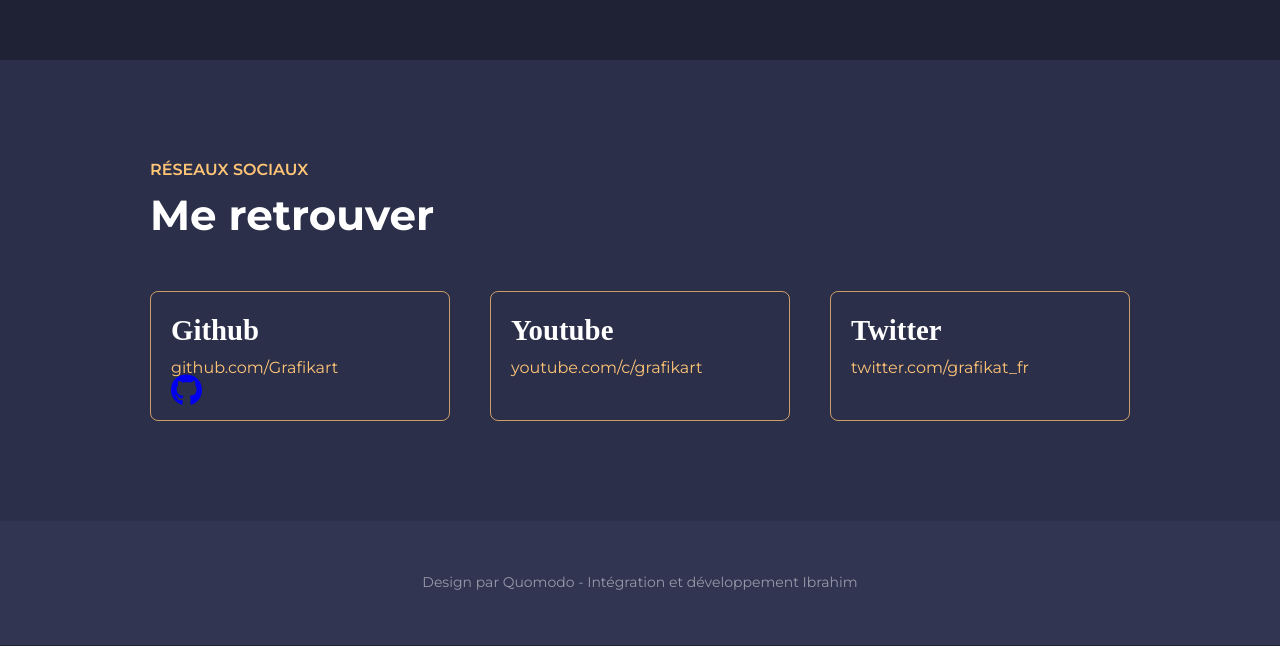
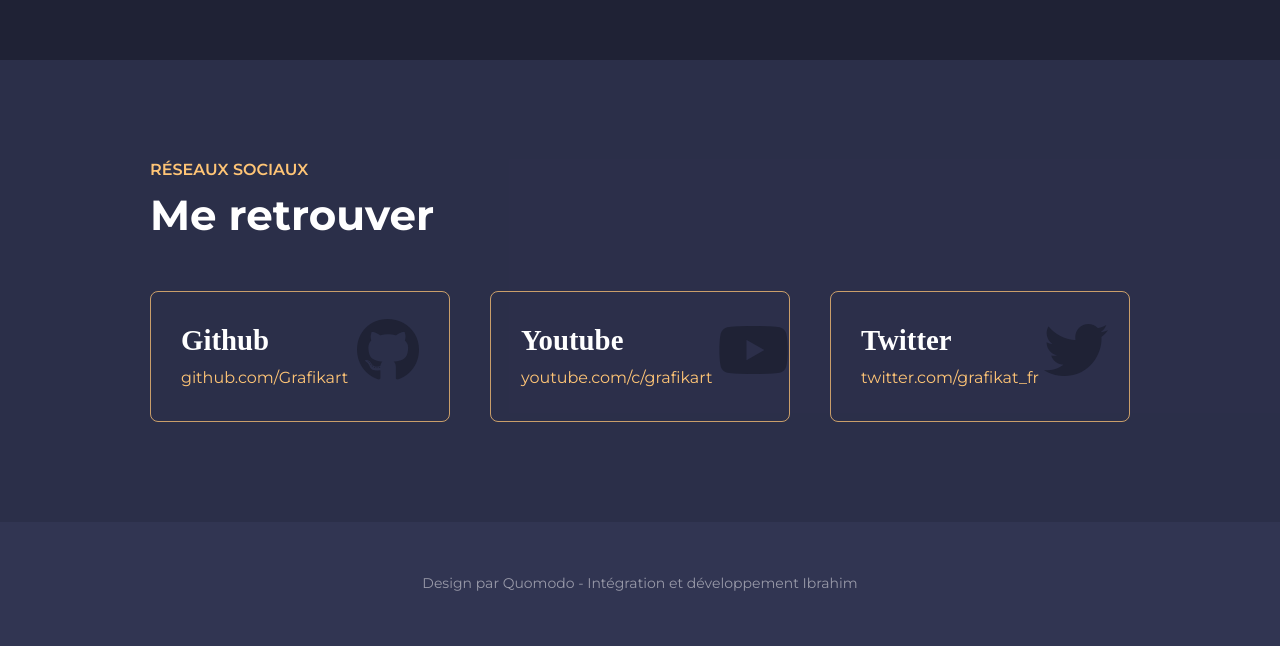
Before and after one commit to Ekoleleibrahim/tptwo-portfolio-devartefact, a plain HTML site: page index.html in a window 1280 px wide. Shown: the part 2382-3028 px from the top of the page. Drawn offline with Linux system fonts and the light colour scheme; a web font is replaced by a local one.

Commit message:
Ajout d'icons

```diff
--- a/index.html
+++ b/index.html
@@ -173,12 +173,17 @@
                         <p>youtube.com/c/grafikart</p>
                     </div>
                     <div>
-
+                        <i class="fa-brands fa-youtube fa-2xl"></i>
                     </div>
                 </a>
                 <a href="twitter.com/grafikat_fr">
-                    <h2>Twitter</h2>
-                    <p>twitter.com/grafikat_fr</p>
+                    <div>
+                        <h2>Twitter</h2>
+                        <p>twitter.com/grafikat_fr</p>
+                    </div>
+                    <div>
+                        <i class="fa-brands fa-twitter fa-2xl"></i>
+                    </div>
                 </a>
             </div>
         </section>
--- a/style.css
+++ b/style.css
@@ -381,9 +381,12 @@
     gap: 40px;
 }
 #contact a{
-    display: block;
+    display: flex;
+    align-items: center;
+    gap: 5px;
+    justify-content: space-between;
     width: 100%;
-    padding: 20px;
+    padding: 30px;
     border: 1px solid var(--orange_fort);
     border-radius: 8px;
     position: relative;
@@ -422,6 +425,10 @@
 }
 #contact a:hover h2{
     color: var(--black);
+}
+#contact a i{
+    font-size: 4rem;
+    color: var(--slate);
 }
 
 /* SECTION FOOTER*/
```
